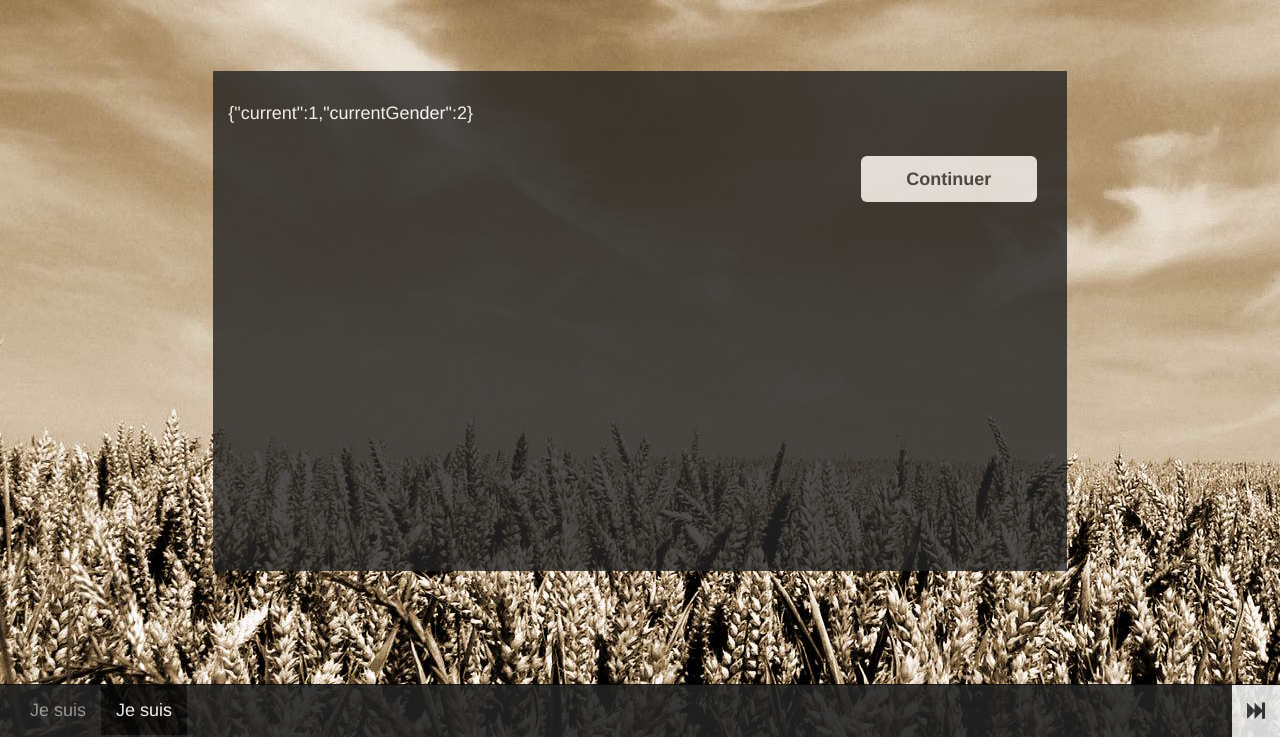
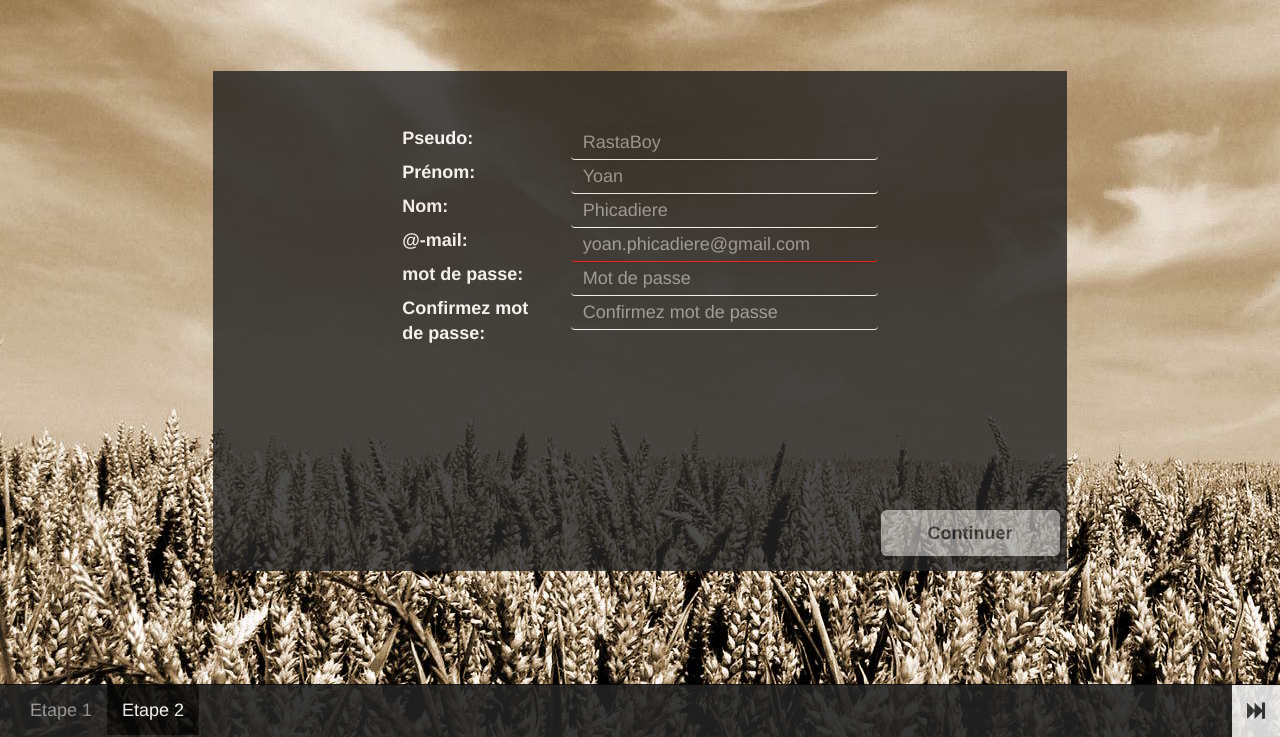
Before and after one commit to JbPasquier/Yoantic, a website: page public/index.html at #!/userCreation/step-1 in a window 1280 px wide. Both pictures are taken after a click on the button "Continuer". Shown: the part 63-800 px from the top of the page. Drawn offline with nearby package versions, Linux system fonts and the light colour scheme; some packages are replaced by stand-ins of ours.

Commit message:
userCreation/view2 creation and start of formVerif

```diff
--- a/public/css/style.css
+++ b/public/css/style.css
@@ -7,7 +7,7 @@ body {
     font-size: 18px;
 }
 .createAccount {
-    padding: 30px;
+    padding: 40px;
     min-height: 500px;
     margin-top: 5%;
     opacity: .8;
@@ -36,14 +36,23 @@ body {
     font-size: 80px;
     border-radius: 100%;
 }
-.input-group * {
+.input-group *, .form-group * {
     background: none;
     border:none;
     font-size: 18px;
     color:#fff;
 }
-.input-group input {
+.input-group input, .form-group input {
     border-bottom: 1px solid white;
+}
+input[type]:focus, textarea:focus
+{
+    box-shadow:none;
+     -webkit-box-shadow: none;
+    border-bottom: &px solid blue;
+}
+input.ng-invalid{
+    border-bottom: 1px solid red;
 }
 .setOpacity {
     opacity: 1;
@@ -53,6 +62,9 @@ body {
     color:#333!important;
     font-weight: bolder;
 }
-.userCreationMarginTopBtn {
-    margin-top:30px;
+.userCreationNextBtn {
+    position: absolute;
+    bottom: 3%;
+    padding-right: 2%;
+    width: 100%;
 }
--- a/public/js/controllers/userCreationController.js
+++ b/public/js/controllers/userCreationController.js
@@ -5,7 +5,6 @@ function userCreationController($scope, $http, userService, $location) {
     if(!$scope.datas.currentGender) $scope.datas.currentGender = 2;
     $scope.changeGender = function(gender) {
         $scope.datas.currentGender = gender;
-
     };
     $scope.step = function(where) {
         var path = '/userCreation/step-'+where;
--- a/public/views/userCreation/step-1.html
+++ b/public/views/userCreation/step-1.html
@@ -22,7 +22,7 @@
                     Je certifie être majeur et être en condition physique</label>
             </div>
         </div>
-        <div class="row userCreationMarginTopBtn">
+        <div class="row userCreationNextBtn">
             <div class="col-xs-3 col-xs-offset-9">
                 <button type="button" class="btn btn-block btn-lg btn-white" ng-click='step("next")'>
                     Continuer
--- a/public/views/userCreation/step-2.html
+++ b/public/views/userCreation/step-2.html
@@ -1,11 +1,53 @@
 <div class='row' ng-controller='userCreationController'>
     <div class="col-xs-12 col-md-8 col-md-offset-2 createAccount navbar-inverse">
         <div class="row">
-{{datas}}
+            <div class="col-xs-12 col-md-8 col-md-offset-2">
+                <form name="userCreationForm">
+                    <div class="form-group">
+                        <label class="control-label col-md-4" for="nickname">Pseudo:</label>
+                        <div class="col-md-8">
+                            <input type="text" class="form-control" name="nickname" id="nickname" placeholder="RastaBoy" ng-model='datas["nickname"]' ng-pattern="/^[a-zA-Z]+$/" ng-trim='false'/>
+                            <span ng-show="userCreationForm.nickname.$dirty && userCreationForm.nickname.$error.pattern">non valid!</span>
+                        </div>
+                    </div>
+                    <div class="form-group">
+                        <label class="control-label col-md-4" for="firstName">Prénom:</label>
+                        <div class="col-md-8">
+                            <input type="text" class="form-control" name="firstName" id="firstName" placeholder="Yoan" ng-model='datas["firstName"]' ng-pattern="/[A-Za-z]\w+/g" ng-trim='false'/>
+                        </div>
+                    </div>
+                    <div class="form-group">
+                        <label class="control-label col-md-4" for="lastName">Nom:</label>
+                        <div class="col-md-8">
+                            <input type="text" class="form-control" name="lastName" id="lastName" placeholder="Phicadiere" ng-model='datas["lastName"]' ng-pattern="/[A-Za-z]\w+/g" ng-trim='false'/>
+                        </div>
+                    </div>
+                    <div class="form-group">
+                        <label class="control-label col-md-4" for="email">@-mail:</label>
+                        <div class="col-md-8">
+                            <input type="email" class="form-control" name="email" id="email" placeholder="yoan.phicadiere@gmail.com" ng-model='datas["email"]' required/>
+                            <span ng-show="userCreationForm.email.$dirty && userCreationForm.email.$error.email">@-mail non valid!</span>
+                        </div>
+                    </div>
+                    <div class="form-group">
+                        <label class="control-label col-md-4" for="password">mot de passe:</label>
+                        <div class="col-md-8">
+                            <input type="password" class="form-control" name="password" id="password" placeholder="Mot de passe" ng-model='datas["password"]' ng-minlength="5"/>
+                            <span ng-show="userCreationForm.password.$dirty && userCreationForm.password.$error.minlength">Le mot de passe doit contenir au moins 5 caractères</span>
+                        </div>
+                    </div>
+                    <div class="form-group">
+                        <label class="control-label col-md-4" for="passwordConfirm">Confirmez mot de passe:</label>
+                        <div class="col-md-8">
+                            <input type="password" class="form-control" name="passwordConfirm" id="passwordConfirm" placeholder="Confirmez mot de passe" ng-model='datas["passwordConfirm"]' ng-minlength="5"/>
+                        </div>
+                    </div>
+                </form>
+            </div>
         </div>
-        <div class="row userCreationMarginTopBtn">
-            <div class="col-xs-3 col-xs-offset-9">
-                <button type="button" class="btn btn-block btn-lg btn-white" ng-click='step("next")'>
+        <div class="row userCreationNextBtn">
+            <div class="col-xs-12 col-md-3 col-md-offset-9">
+                <button ng-disabled="userCreationForm.$invalid" type="button" class="btn btn-block btn-lg btn-white" ng-click='step("next")'>
                     Continuer
                 </button>
             </div>
@@ -16,11 +58,11 @@
     <div class="container-fluid">
         <ul class="nav navbar-nav">
             <li>
-                <a href="#" ng-click='step("1")'>Je suis</a>
+                <a href="#" ng-click='step("1")'>Etape 1</a>
             </li>
-                <li class="active">
-                    <a href="#" ng-click='step("2")'>Je suis</a>
-                </li>
+            <li class="active">
+                <a href="#" ng-click='step("2")'>Etape 2</a>
+            </li>
         </ul>
         <ul class="nav navbar-nav navbar-right">
             <li>
```
